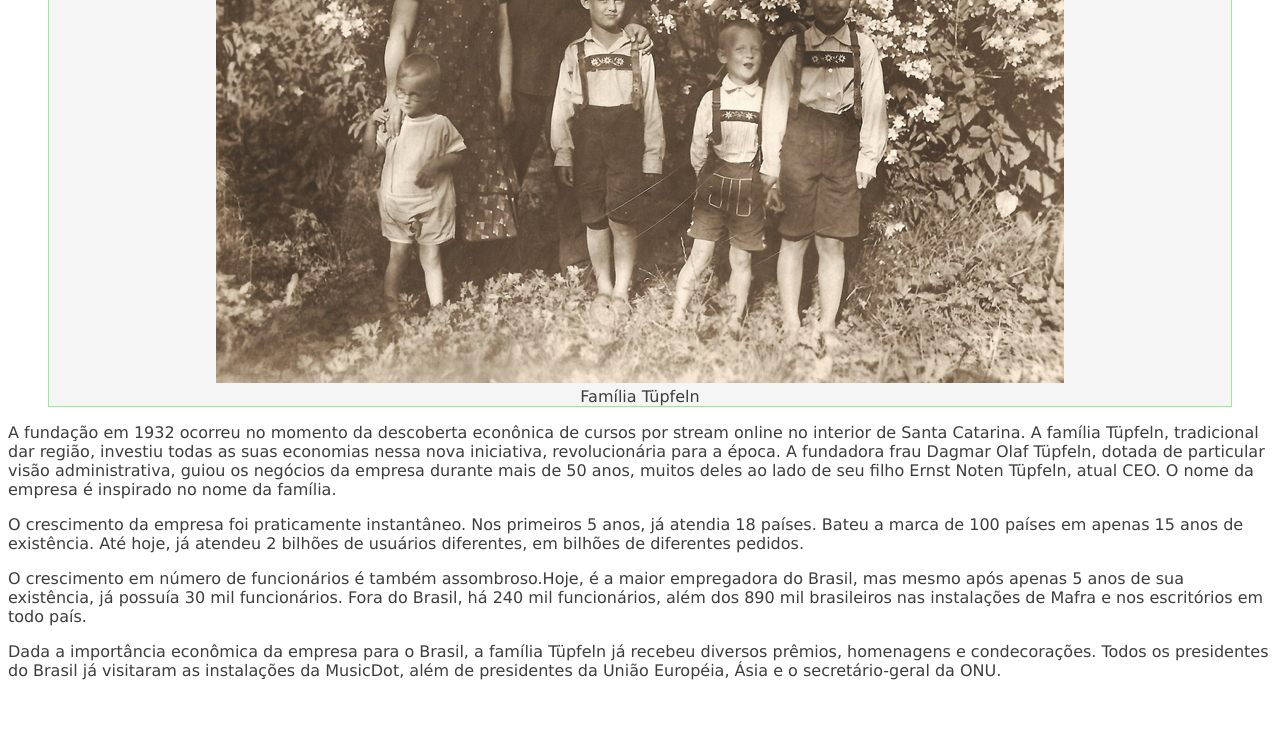
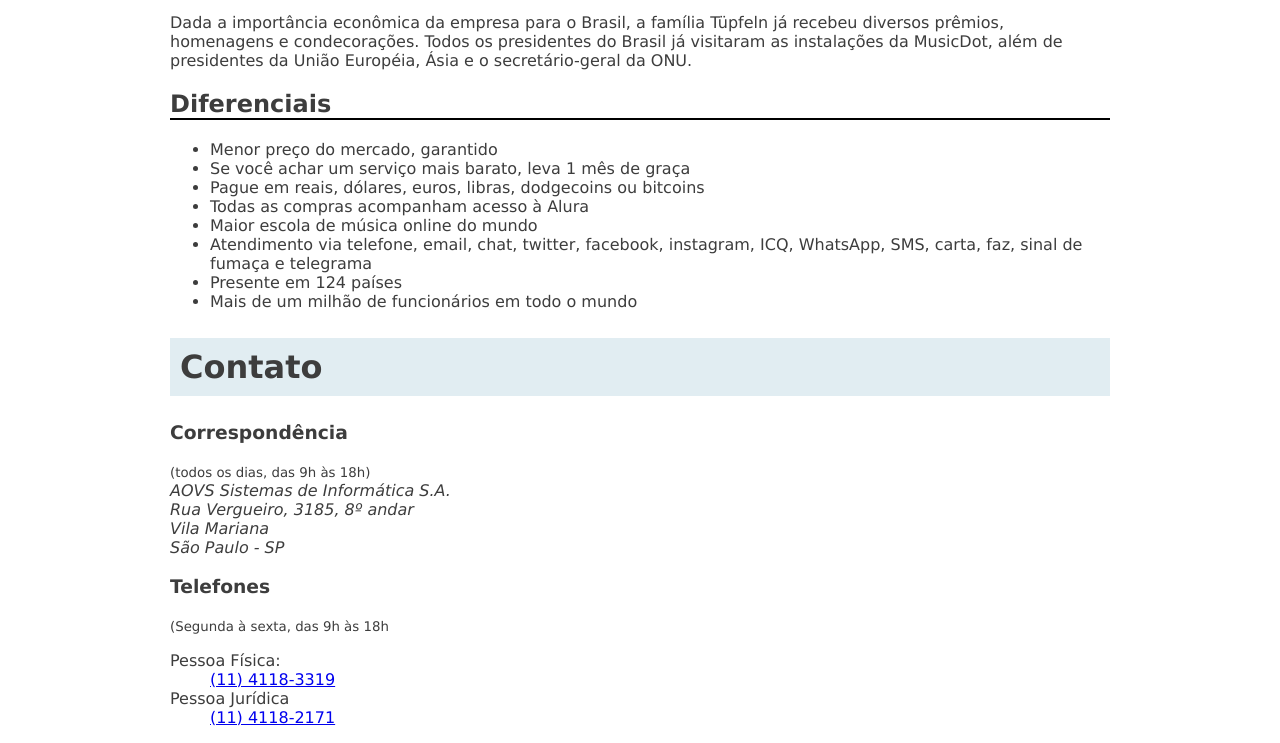
Before and after one commit to devdenisviana/projeto-musicdot, a plain HTML site: page sobre.html in a window 1280 px wide. Shown: the part 1235-1978 px from the top of the page. Before the commit the page ends 1931 px from the top, so only its background shows below. Drawn offline with Linux system fonts and the light colour scheme.

Commit message:
uso do css
css aplicado a página sobre.html

```diff
--- a/css/sobre.css
+++ b/css/sobre.css
@@ -1,13 +1,19 @@
 body{
     font-family: "Helvetic", "Lucida Grande", sans-serif;
     color: #3d3d3d;
+    width: 940px;
+    margin-left: auto;
+    margin-right: auto;
 }
 
-h1{
+.titulo{
     background-color: #e1edf2;
+    padding: 10px;
+    font-size: 32px;
+
 }
 
-h2{
+.subtitulo{
     border-bottom: 2px solid black;
 }
 
@@ -15,4 +21,24 @@ figure{
     text-align: center;
     background-color: whitesmoke;
     border: 1px solid lightgreen;
+    margin: 30px;
+    padding: 15px;
 }
+figcaption{
+    margin-top: 10px;
+}
+
+.matriz-musicdot{
+    width: 550px;
+    margin-left: auto;
+    margin-right: auto;
+}
+
+.familia-tupfeln{
+    width: 275px;
+    float: right;
+}
+
+figure img{
+    width: 100%;
+}
--- a/sobre.html
+++ b/sobre.html
@@ -3,29 +3,31 @@
 <head>
     <meta charset="UTF-8">
     <meta name="viewport" content="width=device-width, initial-scale=1.0">
+
     <title>MusicDot | Sobre a empresa</title>
+
     <link rel="icon" href="./img/favicon.ico">
     <link rel="stylesheet" href="./css/sobre.css">
 </head>
 <body>
     <img src="./img/logo.svg" alt="MusicDot">
 
-    <h1>Sobre a empresa</h1>
+    <h1 class="titulo">Sobre a empresa</h1>
     <p>
         A	MusicDot	é	a	maior	escola	online	de	música	em	todo	o	mundo. Fundada	em	1932,	possui	estúdios	em	124	países,	sendo	líder	de	mercado	com	mais de	90%	de participação	em	118	deles.
     </p>
     <p>
-        Nossa matriz fica em Mafra,	em Santa Catarina. De lá, saem grande parte	das	gravações de nossos cursos. Nossa matriz:
+        Nossa matriz fica em <a href="http://maps.google.com.br/?q=190,GabrielDequech,Mafra,SC">Mafra,	em Santa Catarina</a>. De lá, saem grande parte	das	gravações de nossos cursos. Nossa matriz:
     </p>
-    <figure>
+    <figure class="matriz-musicdot">
         <img src="./img/matriz-musicdot.png" alt="Matriz da MusicDot">
         <figcaption>Matriz MusicDot</figcaption>
     </figure>
     <p>
-        Assine os cursos da	MusicDot. Acesse nosso site	ou entre em	contato se tiver dúvidas. Conheça também nossa história	e nossos diferenciais.
+        Assine os cursos da	MusicDot. Acesse <a href="./index.html">nosso site</a>	ou entre em	contato se tiver dúvidas. Conheça também <a href="#historia">nossa história</a>	e <a href="#diferenciais">nossos diferenciais</a>.
     </p>
-    <h2>História</h2>
-    <figure>
+    <h2 id="historia" class="subtitulo">História</h2>
+    <figure class="familia-tupfeln">
         <img src="./img/familia-tupfeln.jpg" alt="Foto da família tüpfeln">
         <figcaption>Família Tüpfeln</figcaption>
     </figure>
@@ -41,5 +43,39 @@
     <p>
         Dada a importância	econômica da empresa para o	Brasil,	a família Tüpfeln já recebeu diversos prêmios, homenagens e	condecorações. Todos os	presidentes	do	Brasil já visitaram	as instalações da MusicDot,	além de	presidentes	da União Européia, Ásia	e o	secretário-geral da	ONU.
     </p>
+    <h2 id="diferenciais" class="subtitulo">Diferenciais</h2>
+    <ul>
+        <li>Menor preço do mercado, garantido</li>
+        <li>Se você achar um serviço mais barato, leva 1 mês de graça</li>
+        <li>Pague em reais, dólares, euros, libras, dodgecoins ou bitcoins</li>
+        <li>Todas as compras acompanham acesso à Alura</li>
+        <li>Maior escola de música online do mundo</li>
+        <li>Atendimento via telefone, email, chat, twitter, facebook, instagram, ICQ, WhatsApp, SMS, carta, faz, sinal de fumaça e telegrama</li>
+        <li>Presente em 124 países</li>
+        <li>Mais de um milhão de funcionários em todo o mundo</li>
+    </ul>
+    <h2 class="titulo">Contato</h2>
+    <h3>Correspondência</h3>
+    <small>(todos os dias, das 9h às 18h)</small>
+
+    <address>
+        AOVS Sistemas de Informática S.A.
+        <br>
+        Rua Vergueiro, 3185, 8º andar
+        <br>
+        Vila Mariana
+        <br>
+        São Paulo - SP
+    </address>
+
+    <h3>Telefones</h3>
+    <small>(Segunda à sexta, das 9h às 18h</small>
+    <dl>
+        <dt>Pessoa Física: </dt>
+        <dd><a href="tel://114118-3319">(11) 4118-3319</a></dd>
+
+        <dt>Pessoa Jurídica</dt>
+        <dd><a href="tel://114118-2171">(11) 4118-2171</a></dd>
+    </dl>
 </body>
 </html>
```
